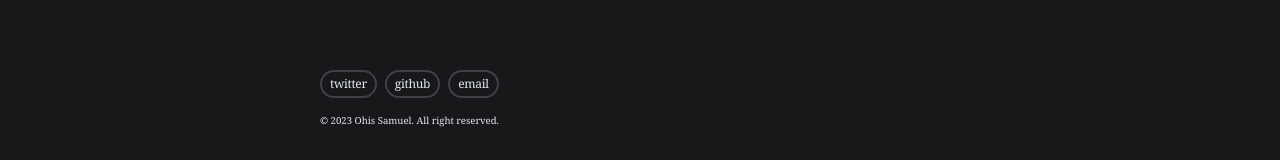
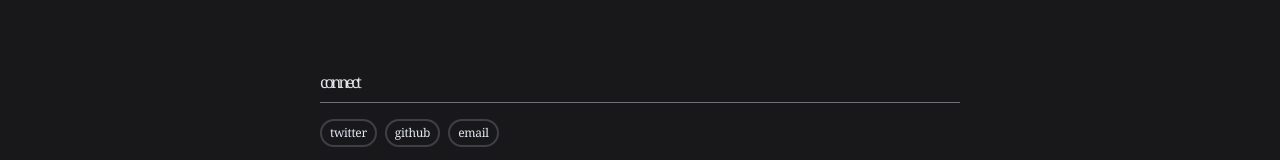
Before and after one commit to ohizz/ohis-blog, a Next.js app: page / in a window 1280 px wide. Shown: the part 958-1118 px from the top of the page. Built offline with nearby package versions, Linux system fonts and the light colour scheme; no server answers; a web font is replaced by a local one.

Commit message:
opaacity

```diff
--- a/components/Footer.js
+++ b/components/Footer.js
@@ -13,6 +13,7 @@ export const Footer = () => {
 
  return(
   <footer className=" mx-4 md:mx-16 font-head">
+    <h2 className="mb-4 tracking-tighter text-md text-zinc-200 border-b border-zinc-500 pb-2">connect</h2>
     <div className="flex justify-start items-center">
     <ul className="mb-4 flex text-xs gap-2 tracking-tight">
    <Link href="https://twitter.com/oissamuel" target="_blank"  className="hover:border-slate-100  border-2 border-zinc-700 py-1 px-2 rounded-full">twitter</Link>
```
